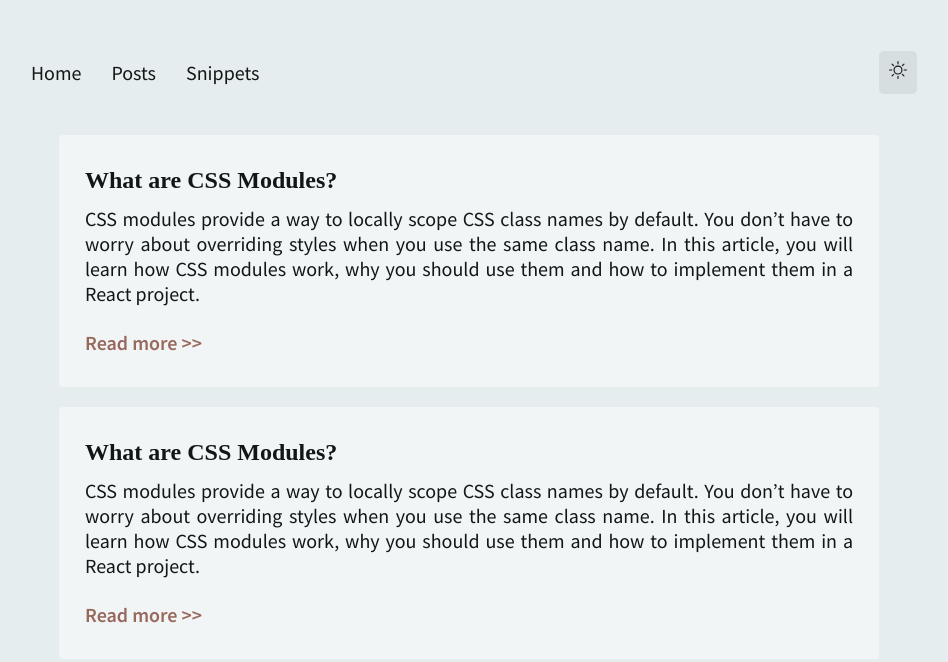
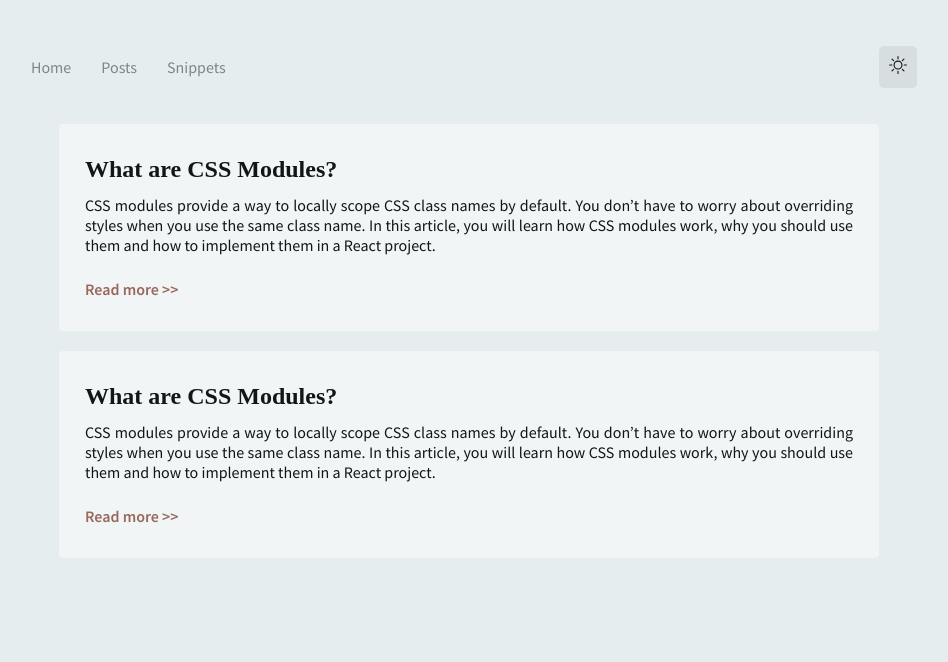
Before and after one commit to gathoni-k/Nxt-Blog, a Next.js app: page / in a window 1280 px wide. Shown: the top 662 px of the page, without its empty margins (171-1119 px from the left). Built offline with nearby package versions, Linux system fonts and the light colour scheme.

Commit message:
Add links to menu

```diff
--- a/components/Navbar/Navbar.js
+++ b/components/Navbar/Navbar.js
@@ -3,6 +3,7 @@ import { HiOutlineMenuAlt4 } from "react-icons/hi";
 import { BsSun } from "react-icons/bs";
 import HamburgerMenu from "./Hamburger";
 import { useState } from "react";
+import Link from "next/link";
 export default function Navbar() {
     const [open, setopen] = useState(false)
     const handleClick = () => {
@@ -15,9 +16,15 @@ export default function Navbar() {
                 <HamburgerMenu  isOpen={open} menuClicked={handleClick} width={14} height={8} strokeWidth={1.3} />
             </div>
             <ul className={styles.menuitems}>
-                <li>Home</li>
-                <li>Posts</li>
-                <li>Snippets</li>
+                <Link href="/" passHref>
+                    <a className={styles.linkitems}>Home</a>
+                    </Link>
+                <Link href="/" passHref>
+                <a className={styles.linkitems}>Posts</a>
+                </Link>
+                <Link href="/" passHref>
+                <a className={styles.linkitems}>Snippets</a>
+                </Link>
             </ul>
             <ul className={styles.theme}>
                 <BsSun className={styles.themeicon}/>
@@ -25,9 +32,15 @@ export default function Navbar() {
         </div>
         <div className={open?styles.sidenav:styles.sidenavClosed}>
         <ul className={styles.sideitems}>
-                <li>Home</li>
-                <li>Posts</li>
-                <li>Snippets</li>
+        <Link href="/" passHref>
+                    <a className={styles.sidelinks}>Home</a>
+                    </Link>
+                <Link href="/" passHref>
+                <a className={styles.sidelinks}>Posts</a>
+                </Link>
+                <Link href="/" passHref>
+                <a className={styles.sidelinks}>Snippets</a>
+                </Link>
             </ul>
 
         </div>
--- a/components/Navbar/navbar.module.css
+++ b/components/Navbar/navbar.module.css
@@ -10,13 +10,15 @@
     padding: 0;
     list-style-type: none;
 }
-.menuitems li {
+.linkitems {
     margin-right: 1rem;
     padding: 1rem;
     cursor: pointer;
     border-radius: 4px;
+    text-decoration: none;
+    color: #7D8688;
 }
-.menuitems li:hover {
+.linkitems:hover {
     background-color: #7d868852;
 }
 .menuicon {
@@ -72,12 +74,14 @@
     padding: 0;
     list-style-type: none;
 }
-.sideitems li {
+.sidelinks {
     margin-right: 1rem;
     padding: 1rem;
     cursor: pointer;
     border-radius: 4px;
+    text-decoration: none;
+    color: #7D8688;
 }
-.sideitems li:hover {
+.sidelinks:hover {
     background-color: #7d868852;
 }
--- a/content/posts/first.mdx
+++ b/content/posts/first.mdx
@@ -8,3 +8,8 @@ CSS modules provide a way to locally scope CSS class names by default. You don
 From the docs, CSS Module is a CSS file in which all class names and animation names are scoped locally by default.
 
 CSS modules classes are written like normal classes except that there are compiled to unique class names before being sent to the browser.
+## Setting up React
+CSS modules provide a way to locally scope CSS class names by default. You don’t have to worry about overriding styles when you use the same class name. In this article, you will learn how CSS modules work, why you should use them and how to implement them in a React project.
+From the docs, CSS Module is a CSS file in which all class names and animation names are scoped locally by default.
+
+CSS modules classes are written like normal classes except that there are compiled to unique class names before being sent to the browser.
--- a/content/posts/second.mdx
+++ b/content/posts/second.mdx
@@ -5,7 +5,11 @@ description: CSS modules provide a way to locally scope CSS class names by defau
 ---
 ## Introduction
 CSS modules provide a way to locally scope CSS class names by default. You don’t have to worry about overriding styles when you use the same class name. In this article, you will learn how CSS modules work, why you should use them and how to implement them in a React project.
-From the docs:
-> A CSS Module is a CSS file in which all class names and animation names are scoped locally by default.
->
+From the docs, a CSS Module is a CSS file in which all class names and animation names are scoped locally by default.
+
 CSS modules classes are written like normal classes except that there are compiled to unique class names before being sent to the browser.
+## Setting up React
+CSS modules provide a way to locally scope CSS class names by default. You don’t have to worry about overriding styles when you use the same class name. In this article, you will learn how CSS modules work, why you should use them and how to implement them in a React project.
+From the docs, CSS Module is a CSS file in which all class names and animation names are scoped locally by default.
+
+CSS modules classes are written like normal classes except that there are compiled to unique class names before being sent to the browser.
--- a/styles/globals.css
+++ b/styles/globals.css
@@ -5,7 +5,7 @@ html{
 body {
   padding: 3rem;
   margin: 0;
-  font-size: 2rem;
+  font-size: 1.6rem;
   background-color: #E6EDEE;
 font-family: 'Source Sans Pro', sans-serif;
 font-style: normal;
@@ -18,27 +18,3 @@ text-align: justify;
 color: #131616;
 
 }
-
-h1{
-  font-family: 'Playfair Display', serif;
-font-style: normal;
-font-weight: 600;
-font-size: 46px;
-
-color: #131616;
-}
-h2 {
-  font-family: 'Playfair Display', serif;
-font-weight: 600;
-font-size: 36px;
-color: #131616;
-}
-h3 {
-  font-family: 'Playfair Display', serif;
-font-weight: 600;
-font-size: 24px;
-
-/* Main Primary */
-
-color: #131616;
-}
```
